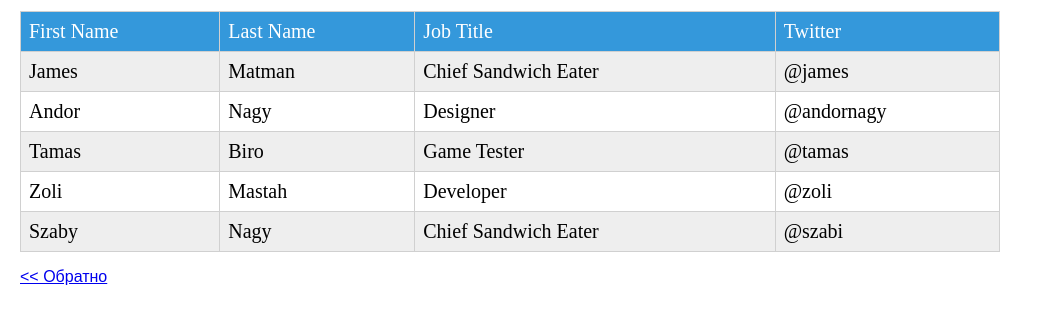
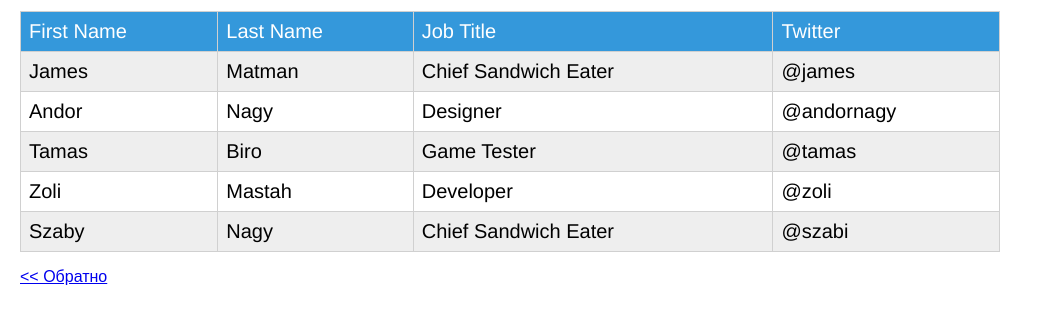
Before and after one commit to svyaz/Frontend, a plain HTML site: page Lekciya_02_CSS/task_css_table.html in a window 1280 px wide. Shown: the part 59-382 px from the top of the page, without its empty margins (0-1043 px from the left). Drawn offline with Linux system fonts and the light colour scheme.

Commit message:
table. Font fixed

```diff
--- a/Lekciya_02_CSS/styles/task_css_table.css
+++ b/Lekciya_02_CSS/styles/task_css_table.css
@@ -8,7 +8,7 @@ body {
     border-right: #d0d0d0 1px solid;
     width: 100%;
     max-width: 980px;
-    font-family: "PT Sans", serif;
+    font-family: Helvetica, serif;
 }
 
 .taskTable thead {
```
